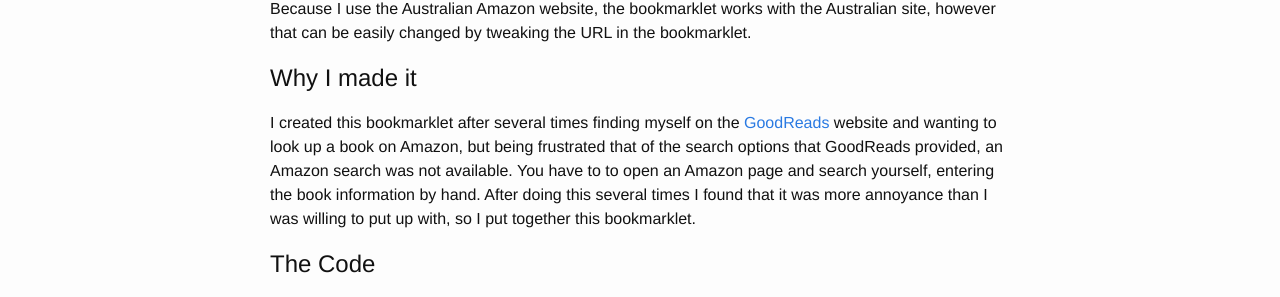
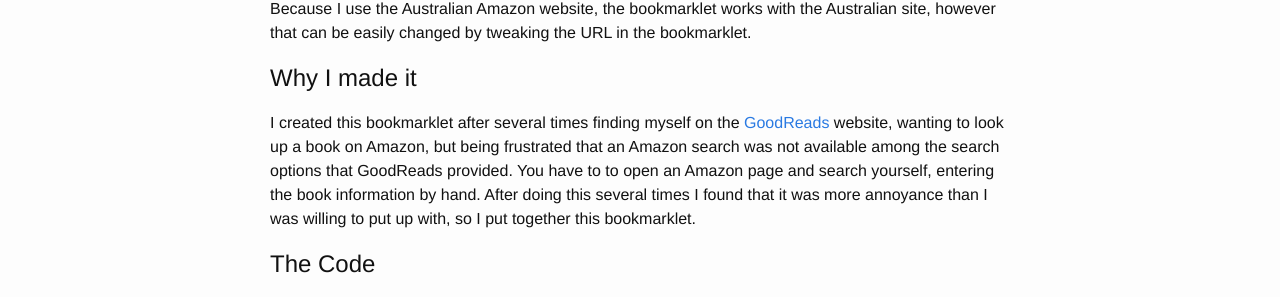
Before and after one commit to wyldphyre/wyldphyre.github.com, a Jekyll site: the page built from _posts/2016-07-14-Goodreads-amazon-search-bookmarklet.md, in a window 1280 px wide. Shown: the part 470-767 px from the top of the page. Built offline with Jekyll 4.4.1, drawn with Linux system fonts in a browser that asks for light colours.

Commit message:
tweaked some text

```diff
--- a/_posts/2016-07-14-Goodreads-amazon-search-bookmarklet.md
+++ b/_posts/2016-07-14-Goodreads-amazon-search-bookmarklet.md
@@ -13,7 +13,7 @@ Because I use the Australian Amazon website, the bookmarklet works with the Aust
 
 # Why I made it
 
-I created this bookmarklet after several times finding myself on the [GoodReads](http://www.goodreads.com) website and wanting to look up a book on Amazon, but being frustrated that of the search options that GoodReads provided, an Amazon search was not available. You have to to open an Amazon page and search yourself, entering the book information by hand. After doing this several times I found that it was more annoyance than I was willing to put up with, so I put together this bookmarklet.
+I created this bookmarklet after several times finding myself on the [GoodReads](http://www.goodreads.com) website, wanting to look up a book on Amazon, but being frustrated that an Amazon search was not available among the search options that GoodReads provided. You have to to open an Amazon page and search yourself, entering the book information by hand. After doing this several times I found that it was more annoyance than I was willing to put up with, so I put together this bookmarklet.
 
 # The Code
 
```
